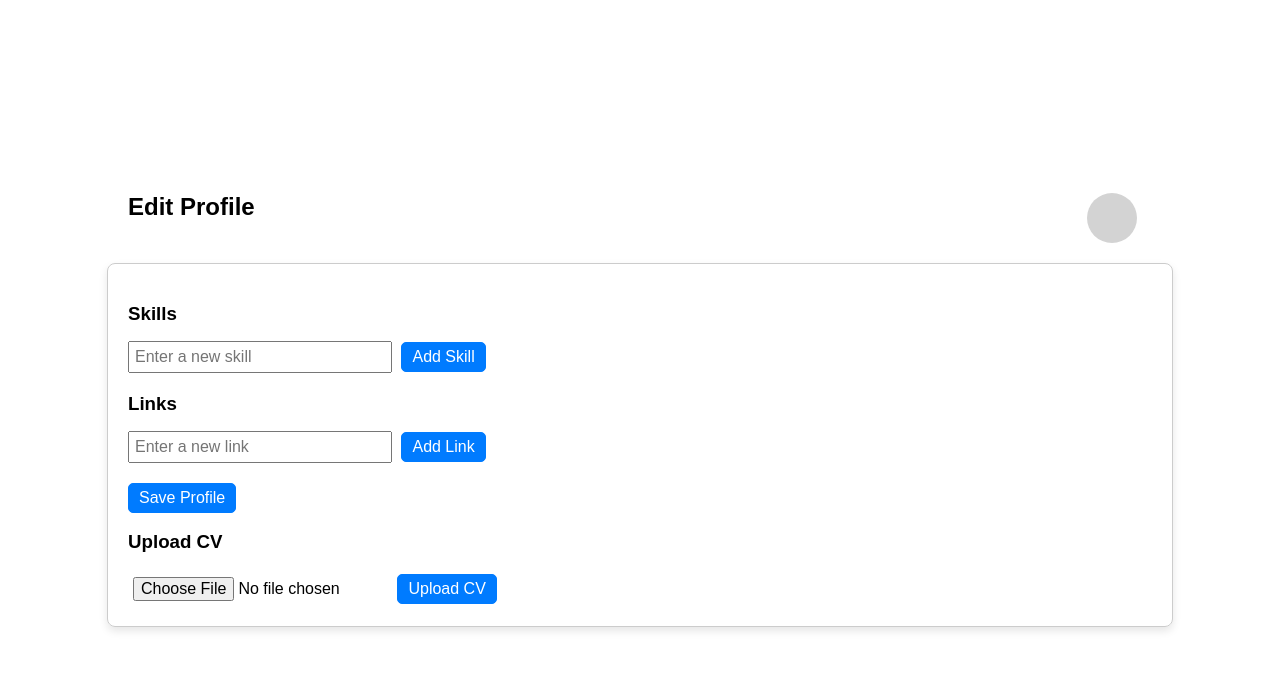
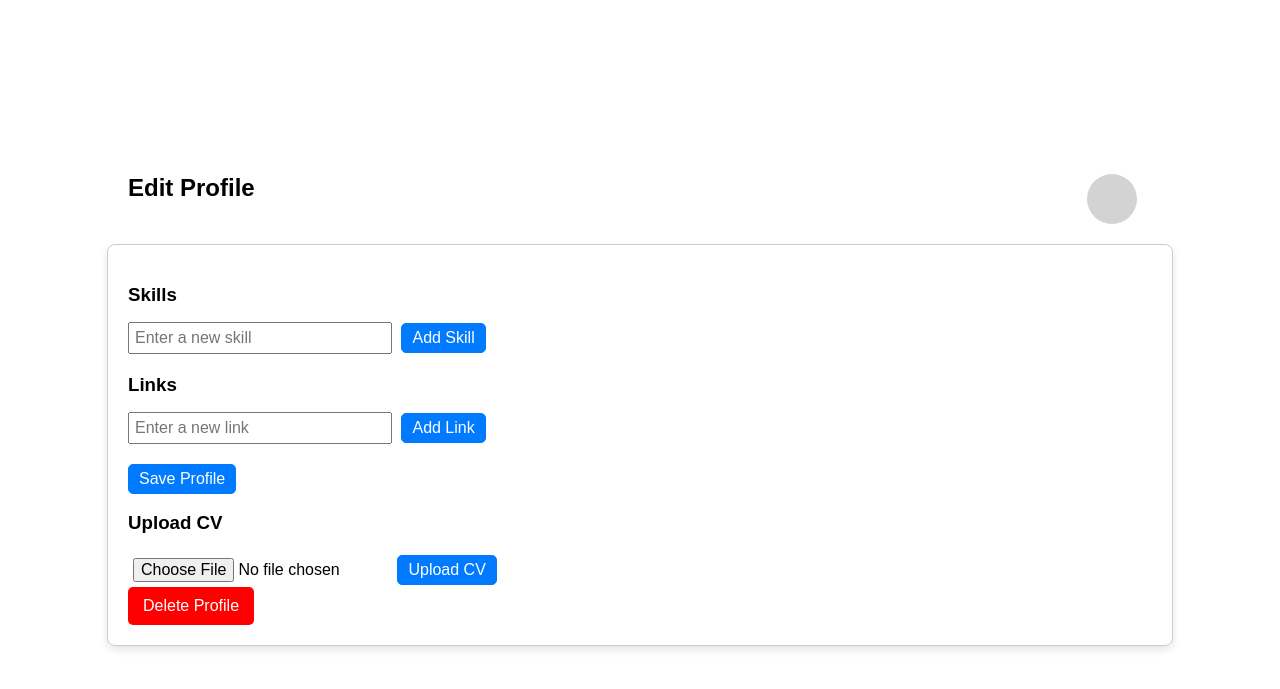
Before and after one commit to NoamShani1/Projectory, a Flask app: a page that uses src/templates/editprofile.html in a window 1280 px wide. Shown: the top 689 px of the page. Run offline with Flask 3, Linux system fonts and the light colour scheme; data comes from the database, SQL or seed files in the repository.

Commit message:
delete user application added

```diff
--- a/src/app.py
+++ b/src/app.py
@@ -326,6 +326,39 @@ def upload_cv():
     else:
         return jsonify({"error": "Invalid file format. Only PDF files are allowed."}), 400
 
+
+
+@app.route('/delete_profile/<username>', methods=['POST'])
+def delete_profile(username):
+    # Fetch the user from the database
+    user = User.query.filter_by(username=username).first()
+
+    if not user:
+        return jsonify({"error": "User not found"}), 404
+
+    # Delete the user from the database
+    db.session.delete(user)
+    db.session.commit()
+
+    # Remove user from JSON file (userpass.json)
+    json_file = "userpass.json"
+
+    if os.path.exists(json_file):
+        with open(json_file, "r") as file:
+            users_data = json.load(file)
+
+        # Remove user from the list
+        updated_users = [u for u in users_data if u["username"] != username]
+
+        # Save updated data back to the JSON file
+        with open(json_file, "w") as file:
+            json.dump(updated_users, file, indent=4)
+
+    print(f"User {username} deleted from database and JSON file.")
+
+    # Redirect to homepage or login page after deletion
+    return redirect(url_for('login_page'))  # Change this if needed
+
 # Run the application if the script is executed directly
 if __name__ == "__main__":
     app.run(debug=True)  # Enable debug mode for easier troubleshooting
--- a/src/templates/editprofile.html
+++ b/src/templates/editprofile.html
@@ -1,9 +1,8 @@
 <!DOCTYPE html>
 <html lang="en">
-
   <head>
-    <meta charset="UTF-8">
-    <meta name="viewport" content="width=device-width, initial-scale=1.0">
+    <meta charset="UTF-8" />
+    <meta name="viewport" content="width=device-width, initial-scale=1.0" />
     <title>Edit Profile - {{ user.username }}</title>
     <style>
       body {
@@ -62,7 +61,8 @@
         margin-bottom: 10px;
       }
 
-        .skill-list, .link-list {
+      .skill-list,
+      .link-list {
         margin-top: 10px;
         padding-left: 20px;
       }
@@ -71,8 +71,8 @@
         padding: 5px 10px;
         font-size: 16px;
         cursor: pointer;
-            border: 1px solid #007BFF;
-            background-color: #007BFF;
+        border: 1px solid #007bff;
+        background-color: #007bff;
         color: white;
         border-radius: 5px;
       }
@@ -81,7 +81,9 @@
         background-color: #0056b3;
       }
 
-        input[type="text"], input[type="url"], input[type="file"] {
+      input[type="text"],
+      input[type="url"],
+      input[type="file"] {
         padding: 5px;
         font-size: 16px;
         width: 250px;
@@ -90,19 +92,19 @@
     </style>
     <script>
       function addSkill() {
-            const skillInput = document.getElementById('new-skill');
-            const skillList = document.getElementById('skill-list');
+        const skillInput = document.getElementById("new-skill");
+        const skillList = document.getElementById("skill-list");
         const skill = skillInput.value.trim();
 
         if (skill) {
           // Create a new list item
-                const listItem = document.createElement('li');
+          const listItem = document.createElement("li");
           listItem.textContent = skill;
 
           // Create a hidden input field so that the skill is included in the form submission
-                const hiddenInput = document.createElement('input');
-                hiddenInput.type = 'hidden';
-                hiddenInput.name = 'skills[]';  // Ensures all skills are sent correctly
+          const hiddenInput = document.createElement("input");
+          hiddenInput.type = "hidden";
+          hiddenInput.name = "skills[]"; // Ensures all skills are sent correctly
           hiddenInput.value = skill;
 
           // Append elements
@@ -110,29 +112,29 @@
           skillList.appendChild(listItem);
 
           // Clear input field
-                skillInput.value = '';
+          skillInput.value = "";
         }
       }
 
       function addLink() {
-            const linkInput = document.getElementById('new-link');
-            const linkList = document.getElementById('link-list');
+        const linkInput = document.getElementById("new-link");
+        const linkList = document.getElementById("link-list");
         const link = linkInput.value.trim();
 
         if (link) {
           // Create a new list item
-                const listItem = document.createElement('li');
+          const listItem = document.createElement("li");
 
           // Create a clickable link
-                const linkElement = document.createElement('a');
+          const linkElement = document.createElement("a");
           linkElement.href = link;
-                linkElement.target = '_blank';
+          linkElement.target = "_blank";
           linkElement.textContent = link;
 
           // Create a hidden input field for form submission
-                const hiddenInput = document.createElement('input');
-                hiddenInput.type = 'hidden';
-                hiddenInput.name = 'links[]';
+          const hiddenInput = document.createElement("input");
+          hiddenInput.type = "hidden";
+          hiddenInput.name = "links[]";
           hiddenInput.value = link;
 
           // Append elements
@@ -141,7 +143,7 @@
           linkList.appendChild(listItem);
 
           // Clear input field
-                linkInput.value = '';
+          linkInput.value = "";
         }
       }
     </script>
@@ -158,7 +160,10 @@
       </div>
 
       <div class="edit-container">
-            <form action="{{ url_for('save_profile', username=user.username) }}" method="POST">
+        <form
+          action="{{ url_for('save_profile', username=user.username) }}"
+          method="POST"
+        >
           <!-- Section for editing skills -->
           <div class="section">
             <h3>Skills</h3>
@@ -166,11 +171,11 @@
               {% for skill in user.skills %}
               <li>
                 {{ skill }}
-                                <input type="hidden" name="skills[]" value="{{ skill }}">
+                <input type="hidden" name="skills[]" value="{{ skill }}" />
               </li>
               {% endfor %}
             </ul>
-                    <input type="text" id="new-skill" placeholder="Enter a new skill">
+            <input type="text" id="new-skill" placeholder="Enter a new skill" />
             <button type="button" onclick="addSkill()">Add Skill</button>
           </div>
 
@@ -181,11 +186,11 @@
               {% for link in user.links %}
               <li>
                 <a href="{{ link }}" target="_blank">{{ link }}</a>
-                                <input type="hidden" name="links[]" value="{{ link }}">
+                <input type="hidden" name="links[]" value="{{ link }}" />
               </li>
               {% endfor %}
             </ul>
-                    <input type="url" id="new-link" placeholder="Enter a new link">
+            <input type="url" id="new-link" placeholder="Enter a new link" />
             <button type="button" onclick="addLink()">Add Link</button>
           </div>
 
@@ -193,14 +198,35 @@
         </form>
 
         <!-- Form for uploading CV -->
-            <form action="{{ url_for('upload_cv') }}" method="POST" enctype="multipart/form-data">
+        <form
+          action="{{ url_for('upload_cv') }}"
+          method="POST"
+          enctype="multipart/form-data"
+        >
           <h3>Upload CV</h3>
-                <input type="hidden" name="username" value="{{ user.username }}">
-                <input type="file" name="cv" accept="application/pdf" required>
+          <input type="hidden" name="username" value="{{ user.username }}" />
+          <input type="file" name="cv" accept="application/pdf" required />
           <button type="submit">Upload CV</button>
+        </form>
+        <form
+          action="{{ url_for('delete_profile', username=user.username) }}"
+          method="POST"
+          onsubmit="return confirm('Are you sure you want to delete your profile? This action cannot be undone.');"
+        >
+          <button
+            type="submit"
+            style="
+              background-color: red;
+              color: white;
+              border: none;
+              padding: 10px 15px;
+              cursor: pointer;
+            "
+          >
+            Delete Profile
+          </button>
         </form>
       </div>
     </div>
   </body>
-
 </html>
```
Lines whose indentation alone changed are shown as unchanged.
